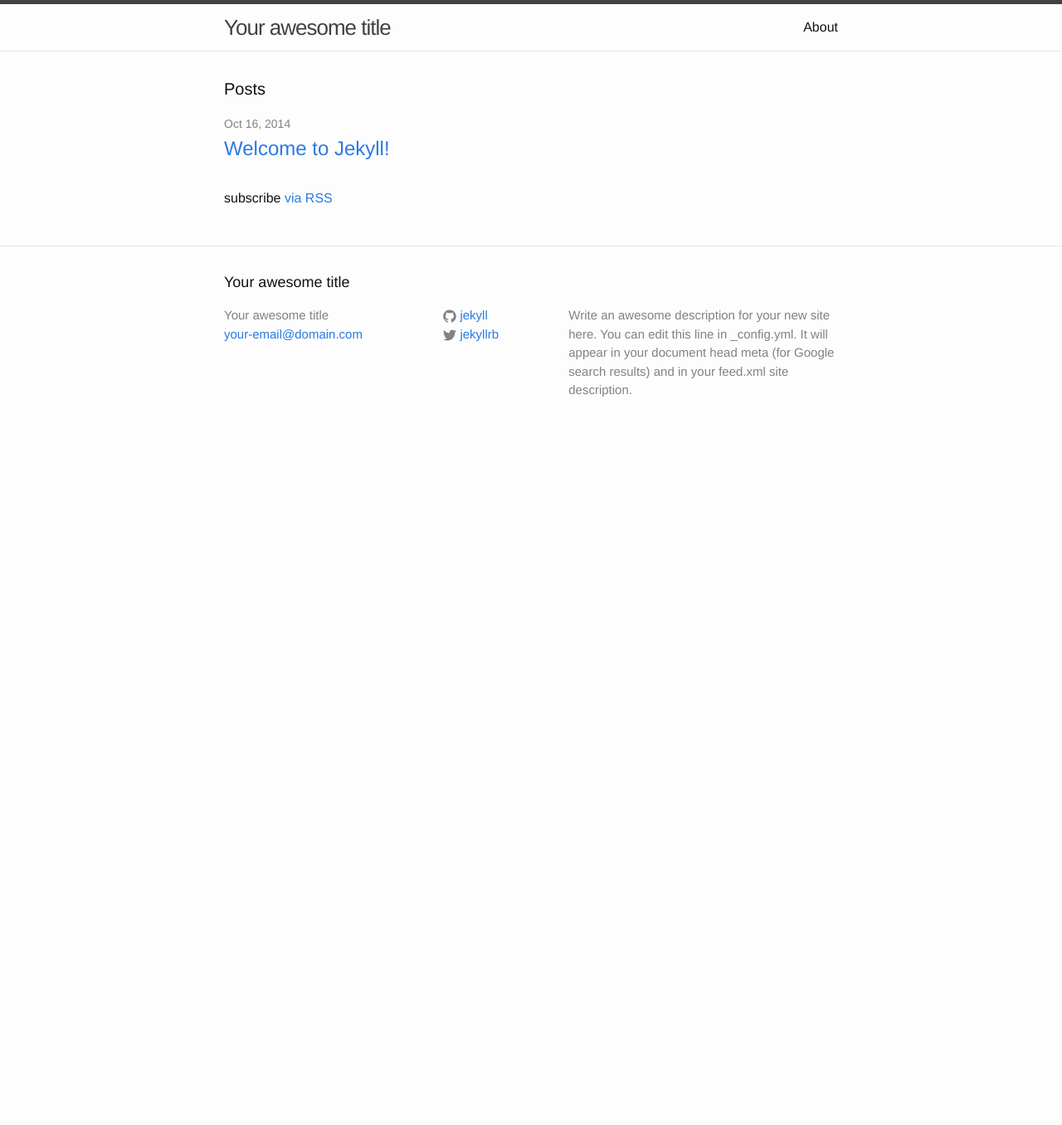
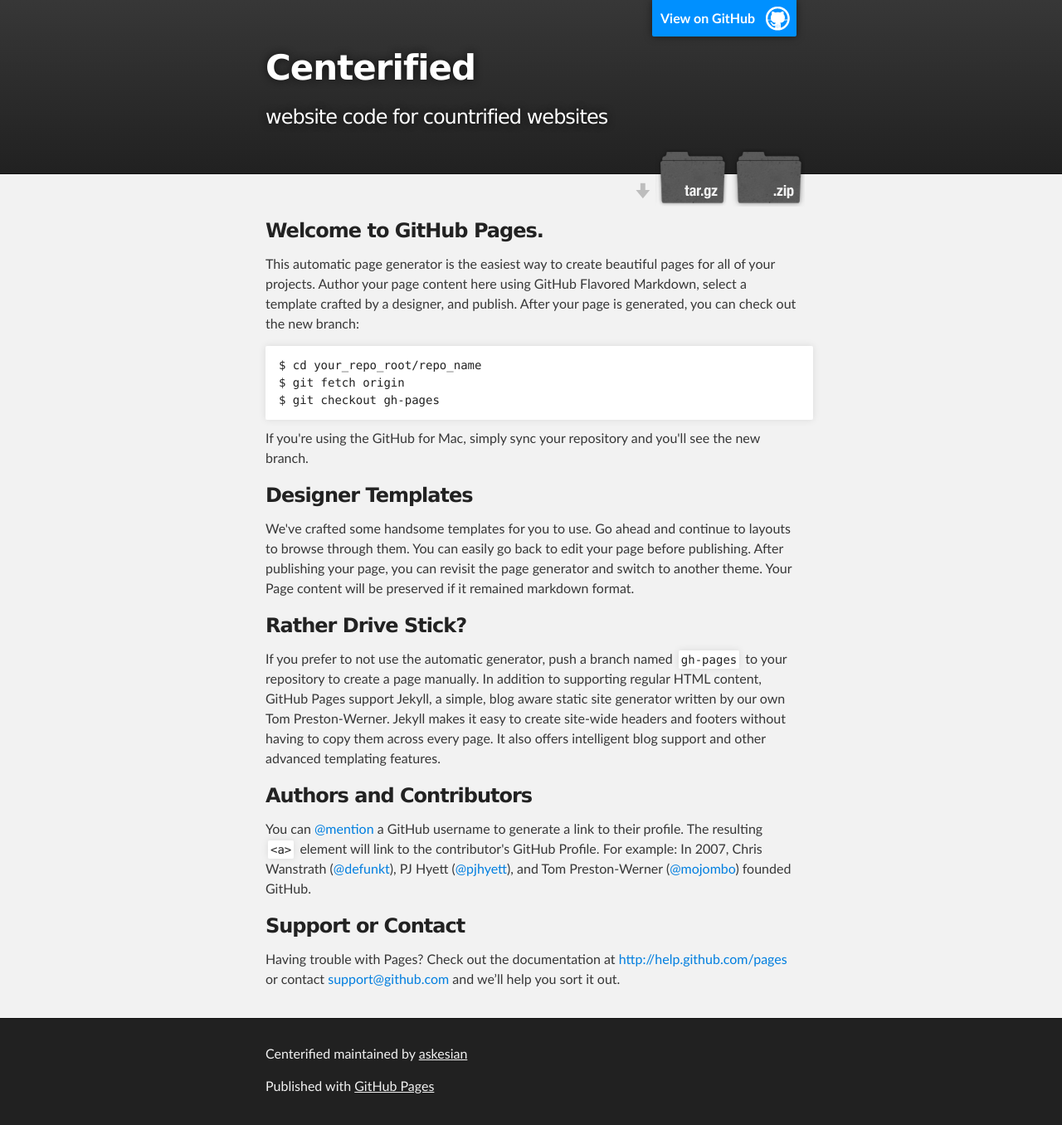
Before and after one commit to TexRx/centerified, a Jekyll site: the page index.html, which Jekyll copies as it is, in a window 1280 px wide. Shown: the whole page at 83% size. Built offline with Jekyll 4.4.1, drawn with Linux system fonts in a browser that asks for light colours; before the commit the page ends 900 px from its top, so only the background shows below that.

Commit message:
Create gh-pages branch via GitHub

```diff
--- a/index.html
+++ b/index.html
@@ -1,23 +1,89 @@
----
-layout: default
----
+<!DOCTYPE html>
+<html>
 
-<div class="home">
+  <head>
+    <meta charset='utf-8'>
+    <meta http-equiv="X-UA-Compatible" content="chrome=1">
+    <meta name="description" content="Centerified : website code for countrified websites">
 
-  <h1 class="page-heading">Posts</h1>
+    <link rel="stylesheet" type="text/css" media="screen" href="stylesheets/stylesheet.css">
 
-  <ul class="post-list">
-    {% for post in site.posts %}
-      <li>
-        <span class="post-meta">{{ post.date | date: "%b %-d, %Y" }}</span>
+    <title>Centerified</title>
+  </head>
 
-        <h2>
-          <a class="post-link" href="{{ post.url | prepend: site.baseurl }}">{{ post.title }}</a>
-        </h2>
-      </li>
-    {% endfor %}
-  </ul>
+  <body>
 
-  <p class="rss-subscribe">subscribe <a href="{{ "/feed.xml" | prepend: site.baseurl }}">via RSS</a></p>
+    <!-- HEADER -->
+    <div id="header_wrap" class="outer">
+        <header class="inner">
+          <a id="forkme_banner" href="https://github.com/askesian/centerified">View on GitHub</a>
 
-</div>
+          <h1 id="project_title">Centerified</h1>
+          <h2 id="project_tagline">website code for countrified websites</h2>
+
+            <section id="downloads">
+              <a class="zip_download_link" href="https://github.com/askesian/centerified/zipball/master">Download this project as a .zip file</a>
+              <a class="tar_download_link" href="https://github.com/askesian/centerified/tarball/master">Download this project as a tar.gz file</a>
+            </section>
+        </header>
+    </div>
+
+    <!-- MAIN CONTENT -->
+    <div id="main_content_wrap" class="outer">
+      <section id="main_content" class="inner">
+        <h3>
+<a name="welcome-to-github-pages" class="anchor" href="#welcome-to-github-pages"><span class="octicon octicon-link"></span></a>Welcome to GitHub Pages.</h3>
+
+<p>This automatic page generator is the easiest way to create beautiful pages for all of your projects. Author your page content here using GitHub Flavored Markdown, select a template crafted by a designer, and publish. After your page is generated, you can check out the new branch:</p>
+
+<pre><code>$ cd your_repo_root/repo_name
+$ git fetch origin
+$ git checkout gh-pages
+</code></pre>
+
+<p>If you're using the GitHub for Mac, simply sync your repository and you'll see the new branch.</p>
+
+<h3>
+<a name="designer-templates" class="anchor" href="#designer-templates"><span class="octicon octicon-link"></span></a>Designer Templates</h3>
+
+<p>We've crafted some handsome templates for you to use. Go ahead and continue to layouts to browse through them. You can easily go back to edit your page before publishing. After publishing your page, you can revisit the page generator and switch to another theme. Your Page content will be preserved if it remained markdown format.</p>
+
+<h3>
+<a name="rather-drive-stick" class="anchor" href="#rather-drive-stick"><span class="octicon octicon-link"></span></a>Rather Drive Stick?</h3>
+
+<p>If you prefer to not use the automatic generator, push a branch named <code>gh-pages</code> to your repository to create a page manually. In addition to supporting regular HTML content, GitHub Pages support Jekyll, a simple, blog aware static site generator written by our own Tom Preston-Werner. Jekyll makes it easy to create site-wide headers and footers without having to copy them across every page. It also offers intelligent blog support and other advanced templating features.</p>
+
+<h3>
+<a name="authors-and-contributors" class="anchor" href="#authors-and-contributors"><span class="octicon octicon-link"></span></a>Authors and Contributors</h3>
+
+<p>You can <a href="https://github.com/blog/821" class="user-mention">@mention</a> a GitHub username to generate a link to their profile. The resulting <code>&lt;a&gt;</code> element will link to the contributor's GitHub Profile. For example: In 2007, Chris Wanstrath (<a href="https://github.com/defunkt" class="user-mention">@defunkt</a>), PJ Hyett (<a href="https://github.com/pjhyett" class="user-mention">@pjhyett</a>), and Tom Preston-Werner (<a href="https://github.com/mojombo" class="user-mention">@mojombo</a>) founded GitHub.</p>
+
+<h3>
+<a name="support-or-contact" class="anchor" href="#support-or-contact"><span class="octicon octicon-link"></span></a>Support or Contact</h3>
+
+<p>Having trouble with Pages? Check out the documentation at <a href="http://help.github.com/pages">http://help.github.com/pages</a> or contact <a href="mailto:support@github.com">support@github.com</a> and we’ll help you sort it out.</p>
+      </section>
+    </div>
+
+    <!-- FOOTER  -->
+    <div id="footer_wrap" class="outer">
+      <footer class="inner">
+        <p class="copyright">Centerified maintained by <a href="https://github.com/askesian">askesian</a></p>
+        <p>Published with <a href="http://pages.github.com">GitHub Pages</a></p>
+      </footer>
+    </div>
+
+              <script type="text/javascript">
+            var gaJsHost = (("https:" == document.location.protocol) ? "https://ssl." : "http://www.");
+            document.write(unescape("%3Cscript src='" + gaJsHost + "google-analytics.com/ga.js' type='text/javascript'%3E%3C/script%3E"));
+          </script>
+          <script type="text/javascript">
+            try {
+              var pageTracker = _gat._getTracker("UA-55793014-1");
+            pageTracker._trackPageview();
+            } catch(err) {}
+          </script>
+
+
+  </body>
+</html>
--- /dev/null
+++ b/javascripts/main.js
@@ -0,0 +1 @@
+console.log('This would be the main JS file.');
--- /dev/null
+++ b/stylesheets/pygment_trac.css
@@ -0,0 +1,70 @@
+.highlight .hll { background-color: #ffffcc }
+.highlight  { background: #f0f3f3; }
+.highlight .c { color: #0099FF; font-style: italic } /* Comment */
+.highlight .err { color: #AA0000; background-color: #FFAAAA } /* Error */
+.highlight .k { color: #006699; font-weight: bold } /* Keyword */
+.highlight .o { color: #555555 } /* Operator */
+.highlight .cm { color: #0099FF; font-style: italic } /* Comment.Multiline */
+.highlight .cp { color: #009999 } /* Comment.Preproc */
+.highlight .c1 { color: #0099FF; font-style: italic } /* Comment.Single */
+.highlight .cs { color: #0099FF; font-weight: bold; font-style: italic } /* Comment.Special */
+.highlight .gd { background-color: #FFCCCC; border: 1px solid #CC0000 } /* Generic.Deleted */
+.highlight .ge { font-style: italic } /* Generic.Emph */
+.highlight .gr { color: #FF0000 } /* Generic.Error */
+.highlight .gh { color: #003300; font-weight: bold } /* Generic.Heading */
+.highlight .gi { background-color: #CCFFCC; border: 1px solid #00CC00 } /* Generic.Inserted */
+.highlight .go { color: #AAAAAA } /* Generic.Output */
+.highlight .gp { color: #000099; font-weight: bold } /* Generic.Prompt */
+.highlight .gs { font-weight: bold } /* Generic.Strong */
+.highlight .gu { color: #003300; font-weight: bold } /* Generic.Subheading */
+.highlight .gt { color: #99CC66 } /* Generic.Traceback */
+.highlight .kc { color: #006699; font-weight: bold } /* Keyword.Constant */
+.highlight .kd { color: #006699; font-weight: bold } /* Keyword.Declaration */
+.highlight .kn { color: #006699; font-weight: bold } /* Keyword.Namespace */
+.highlight .kp { color: #006699 } /* Keyword.Pseudo */
+.highlight .kr { color: #006699; font-weight: bold } /* Keyword.Reserved */
+.highlight .kt { color: #007788; font-weight: bold } /* Keyword.Type */
+.highlight .m { color: #FF6600 } /* Literal.Number */
+.highlight .s { color: #CC3300 } /* Literal.String */
+.highlight .na { color: #330099 } /* Name.Attribute */
+.highlight .nb { color: #336666 } /* Name.Builtin */
+.highlight .nc { color: #00AA88; font-weight: bold } /* Name.Class */
+.highlight .no { color: #336600 } /* Name.Constant */
+.highlight .nd { color: #9999FF } /* Name.Decorator */
+.highlight .ni { color: #999999; font-weight: bold } /* Name.Entity */
+.highlight .ne { color: #CC0000; font-weight: bold } /* Name.Exception */
+.highlight .nf { color: #CC00FF } /* Name.Function */
+.highlight .nl { color: #9999FF } /* Name.Label */
+.highlight .nn { color: #00CCFF; font-weight: bold } /* Name.Namespace */
+.highlight .nt { color: #330099; font-weight: bold } /* Name.Tag */
+.highlight .nv { color: #003333 } /* Name.Variable */
+.highlight .ow { color: #000000; font-weight: bold } /* Operator.Word */
+.highlight .w { color: #bbbbbb } /* Text.Whitespace */
+.highlight .mf { color: #FF6600 } /* Literal.Number.Float */
+.highlight .mh { color: #FF6600 } /* Literal.Number.Hex */
+.highlight .mi { color: #FF6600 } /* Literal.Number.Integer */
+.highlight .mo { color: #FF6600 } /* Literal.Number.Oct */
+.highlight .sb { color: #CC3300 } /* Literal.String.Backtick */
+.highlight .sc { color: #CC3300 } /* Literal.String.Char */
+.highlight .sd { color: #CC3300; font-style: italic } /* Literal.String.Doc */
+.highlight .s2 { color: #CC3300 } /* Literal.String.Double */
+.highlight .se { color: #CC3300; font-weight: bold } /* Literal.String.Escape */
+.highlight .sh { color: #CC3300 } /* Literal.String.Heredoc */
+.highlight .si { color: #AA0000 } /* Literal.String.Interpol */
+.highlight .sx { color: #CC3300 } /* Literal.String.Other */
+.highlight .sr { color: #33AAAA } /* Literal.String.Regex */
+.highlight .s1 { color: #CC3300 } /* Literal.String.Single */
+.highlight .ss { color: #FFCC33 } /* Literal.String.Symbol */
+.highlight .bp { color: #336666 } /* Name.Builtin.Pseudo */
+.highlight .vc { color: #003333 } /* Name.Variable.Class */
+.highlight .vg { color: #003333 } /* Name.Variable.Global */
+.highlight .vi { color: #003333 } /* Name.Variable.Instance */
+.highlight .il { color: #FF6600 } /* Literal.Number.Integer.Long */
+
+.type-csharp .highlight .k { color: #0000FF }
+.type-csharp .highlight .kt { color: #0000FF }
+.type-csharp .highlight .nf { color: #000000; font-weight: normal }
+.type-csharp .highlight .nc { color: #2B91AF }
+.type-csharp .highlight .nn { color: #000000 }
+.type-csharp .highlight .s { color: #A31515 }
+.type-csharp .highlight .sc { color: #A31515 }
--- /dev/null
+++ b/stylesheets/stylesheet.css
@@ -0,0 +1,423 @@
+/*******************************************************************************
+Slate Theme for GitHub Pages
+by Jason Costello, @jsncostello
+*******************************************************************************/
+
+@import url(pygment_trac.css);
+
+/*******************************************************************************
+MeyerWeb Reset
+*******************************************************************************/
+
+html, body, div, span, applet, object, iframe,
+h1, h2, h3, h4, h5, h6, p, blockquote, pre,
+a, abbr, acronym, address, big, cite, code,
+del, dfn, em, img, ins, kbd, q, s, samp,
+small, strike, strong, sub, sup, tt, var,
+b, u, i, center,
+dl, dt, dd, ol, ul, li,
+fieldset, form, label, legend,
+table, caption, tbody, tfoot, thead, tr, th, td,
+article, aside, canvas, details, embed,
+figure, figcaption, footer, header, hgroup,
+menu, nav, output, ruby, section, summary,
+time, mark, audio, video {
+  margin: 0;
+  padding: 0;
+  border: 0;
+  font: inherit;
+  vertical-align: baseline;
+}
+
+/* HTML5 display-role reset for older browsers */
+article, aside, details, figcaption, figure,
+footer, header, hgroup, menu, nav, section {
+  display: block;
+}
+
+ol, ul {
+  list-style: none;
+}
+
+table {
+  border-collapse: collapse;
+  border-spacing: 0;
+}
+
+/*******************************************************************************
+Theme Styles
+*******************************************************************************/
+
+body {
+  box-sizing: border-box;
+  color:#373737;
+  background: #212121;
+  font-size: 16px;
+  font-family: 'Myriad Pro', Calibri, Helvetica, Arial, sans-serif;
+  line-height: 1.5;
+  -webkit-font-smoothing: antialiased;
+}
+
+h1, h2, h3, h4, h5, h6 {
+  margin: 10px 0;
+  font-weight: 700;
+  color:#222222;
+  font-family: 'Lucida Grande', 'Calibri', Helvetica, Arial, sans-serif;
+  letter-spacing: -1px;
+}
+
+h1 {
+  font-size: 36px;
+  font-weight: 700;
+}
+
+h2 {
+  padding-bottom: 10px;
+  font-size: 32px;
+  background: url('../images/bg_hr.png') repeat-x bottom;
+}
+
+h3 {
+  font-size: 24px;
+}
+
+h4 {
+  font-size: 21px;
+}
+
+h5 {
+  font-size: 18px;
+}
+
+h6 {
+  font-size: 16px;
+}
+
+p {
+  margin: 10px 0 15px 0;
+}
+
+footer p {
+  color: #f2f2f2;
+}
+
+a {
+  text-decoration: none;
+  color: #007edf;
+  text-shadow: none;
+
+  transition: color 0.5s ease;
+  transition: text-shadow 0.5s ease;
+  -webkit-transition: color 0.5s ease;
+  -webkit-transition: text-shadow 0.5s ease;
+  -moz-transition: color 0.5s ease;
+  -moz-transition: text-shadow 0.5s ease;
+  -o-transition: color 0.5s ease;
+  -o-transition: text-shadow 0.5s ease;
+  -ms-transition: color 0.5s ease;
+  -ms-transition: text-shadow 0.5s ease;
+}
+
+a:hover, a:focus {text-decoration: underline;}
+
+footer a {
+  color: #F2F2F2;
+  text-decoration: underline;
+}
+
+em {
+  font-style: italic;
+}
+
+strong {
+  font-weight: bold;
+}
+
+img {
+  position: relative;
+  margin: 0 auto;
+  max-width: 739px;
+  padding: 5px;
+  margin: 10px 0 10px 0;
+  border: 1px solid #ebebeb;
+
+  box-shadow: 0 0 5px #ebebeb;
+  -webkit-box-shadow: 0 0 5px #ebebeb;
+  -moz-box-shadow: 0 0 5px #ebebeb;
+  -o-box-shadow: 0 0 5px #ebebeb;
+  -ms-box-shadow: 0 0 5px #ebebeb;
+}
+
+p img {
+  display: inline;
+  margin: 0;
+  padding: 0;
+  vertical-align: middle;
+  text-align: center;
+  border: none;
+}
+
+pre, code {
+  width: 100%;
+  color: #222;
+  background-color: #fff;
+
+  font-family: Monaco, "Bitstream Vera Sans Mono", "Lucida Console", Terminal, monospace;
+  font-size: 14px;
+
+  border-radius: 2px;
+  -moz-border-radius: 2px;
+  -webkit-border-radius: 2px;
+}
+
+pre {
+  width: 100%;
+  padding: 10px;
+  box-shadow: 0 0 10px rgba(0,0,0,.1);
+  overflow: auto;
+}
+
+code {
+  padding: 3px;
+  margin: 0 3px;
+  box-shadow: 0 0 10px rgba(0,0,0,.1);
+}
+
+pre code {
+  display: block;
+  box-shadow: none;
+}
+
+blockquote {
+  color: #666;
+  margin-bottom: 20px;
+  padding: 0 0 0 20px;
+  border-left: 3px solid #bbb;
+}
+
+
+ul, ol, dl {
+  margin-bottom: 15px
+}
+
+ul {
+  list-style: inside;
+  padding-left: 20px;
+}
+
+ol {
+  list-style: decimal inside;
+  padding-left: 20px;
+}
+
+dl dt {
+  font-weight: bold;
+}
+
+dl dd {
+  padding-left: 20px;
+  font-style: italic;
+}
+
+dl p {
+  padding-left: 20px;
+  font-style: italic;
+}
+
+hr {
+  height: 1px;
+  margin-bottom: 5px;
+  border: none;
+  background: url('../images/bg_hr.png') repeat-x center;
+}
+
+table {
+  border: 1px solid #373737;
+  margin-bottom: 20px;
+  text-align: left;
+ }
+
+th {
+  font-family: 'Lucida Grande', 'Helvetica Neue', Helvetica, Arial, sans-serif;
+  padding: 10px;
+  background: #373737;
+  color: #fff;
+ }
+
+td {
+  padding: 10px;
+  border: 1px solid #373737;
+ }
+
+form {
+  background: #f2f2f2;
+  padding: 20px;
+}
+
+/*******************************************************************************
+Full-Width Styles
+*******************************************************************************/
+
+.outer {
+  width: 100%;
+}
+
+.inner {
+  position: relative;
+  max-width: 640px;
+  padding: 20px 10px;
+  margin: 0 auto;
+}
+
+#forkme_banner {
+  display: block;
+  position: absolute;
+  top:0;
+  right: 10px;
+  z-index: 10;
+  padding: 10px 50px 10px 10px;
+  color: #fff;
+  background: url('../images/blacktocat.png') #0090ff no-repeat 95% 50%;
+  font-weight: 700;
+  box-shadow: 0 0 10px rgba(0,0,0,.5);
+  border-bottom-left-radius: 2px;
+  border-bottom-right-radius: 2px;
+}
+
+#header_wrap {
+  background: #212121;
+  background: -moz-linear-gradient(top, #373737, #212121);
+  background: -webkit-linear-gradient(top, #373737, #212121);
+  background: -ms-linear-gradient(top, #373737, #212121);
+  background: -o-linear-gradient(top, #373737, #212121);
+  background: linear-gradient(top, #373737, #212121);
+}
+
+#header_wrap .inner {
+  padding: 50px 10px 30px 10px;
+}
+
+#project_title {
+  margin: 0;
+  color: #fff;
+  font-size: 42px;
+  font-weight: 700;
+  text-shadow: #111 0px 0px 10px;
+}
+
+#project_tagline {
+  color: #fff;
+  font-size: 24px;
+  font-weight: 300;
+  background: none;
+  text-shadow: #111 0px 0px 10px;
+}
+
+#downloads {
+  position: absolute;
+  width: 210px;
+  z-index: 10;
+  bottom: -40px;
+  right: 0;
+  height: 70px;
+  background: url('../images/icon_download.png') no-repeat 0% 90%;
+}
+
+.zip_download_link {
+  display: block;
+  float: right;
+  width: 90px;
+  height:70px;
+  text-indent: -5000px;
+  overflow: hidden;
+  background: url(../images/sprite_download.png) no-repeat bottom left;
+}
+
+.tar_download_link {
+  display: block;
+  float: right;
+  width: 90px;
+  height:70px;
+  text-indent: -5000px;
+  overflow: hidden;
+  background: url(../images/sprite_download.png) no-repeat bottom right;
+  margin-left: 10px;
+}
+
+.zip_download_link:hover {
+  background: url(../images/sprite_download.png) no-repeat top left;
+}
+
+.tar_download_link:hover {
+  background: url(../images/sprite_download.png) no-repeat top right;
+}
+
+#main_content_wrap {
+  background: #f2f2f2;
+  border-top: 1px solid #111;
+  border-bottom: 1px solid #111;
+}
+
+#main_content {
+  padding-top: 40px;
+}
+
+#footer_wrap {
+  background: #212121;
+}
+
+
+
+/*******************************************************************************
+Small Device Styles
+*******************************************************************************/
+
+@media screen and (max-width: 480px) {
+  body {
+    font-size:14px;
+  }
+
+  #downloads {
+    display: none;
+  }
+
+  .inner {
+    min-width: 320px;
+    max-width: 480px;
+  }
+
+  #project_title {
+  font-size: 32px;
+  }
+
+  h1 {
+    font-size: 28px;
+  }
+
+  h2 {
+    font-size: 24px;
+  }
+
+  h3 {
+    font-size: 21px;
+  }
+
+  h4 {
+    font-size: 18px;
+  }
+
+  h5 {
+    font-size: 14px;
+  }
+
+  h6 {
+    font-size: 12px;
+  }
+
+  code, pre {
+    min-width: 320px;
+    max-width: 480px;
+    font-size: 11px;
+  }
+
+}
```
Also changed, not shown: params.json (added, +1 -0 lines), images/bg_hr.png (added), images/blacktocat.png (added), images/icon_download.png (added), images/sprite_download.png (added).
